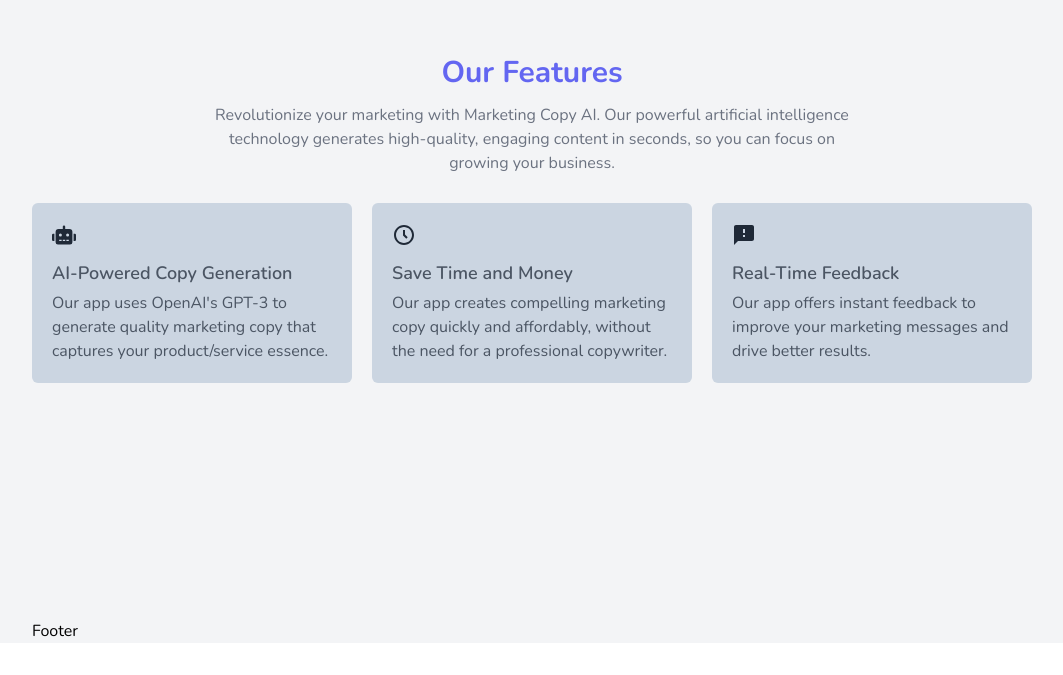
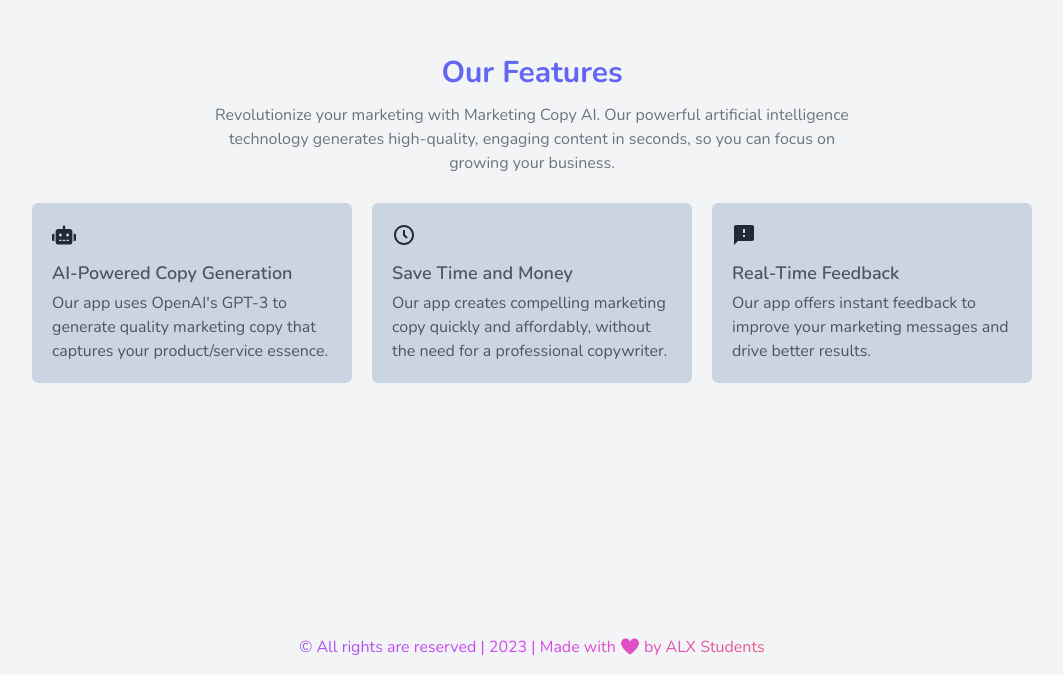
Before and after one commit to lidu-1/Marketing-Copy-AI, a Next.js app: page / in a window 1280 px wide. Shown: the part 917-1592 px from the top of the page, without its empty margins (108-1171 px from the left). Before the commit the page ends 1560 px from the top, so only its background shows below. Built offline with nearby package versions, Linux system fonts and the light colour scheme.

Commit message:
Update Footer.tsx

```diff
--- a/components/Footer.tsx
+++ b/components/Footer.tsx
@@ -1,7 +1,10 @@
 const Footer = () => {
   return (
     <div>
-      <h1>Footer</h1>
+      <p className="text-md text-center gradient-text-2 py-4">
+        &copy; All rights are reserved | {new Date().getFullYear()} | Made with
+        ❤️ by ALX Students
+      </p>
     </div>
   );
 };
```
